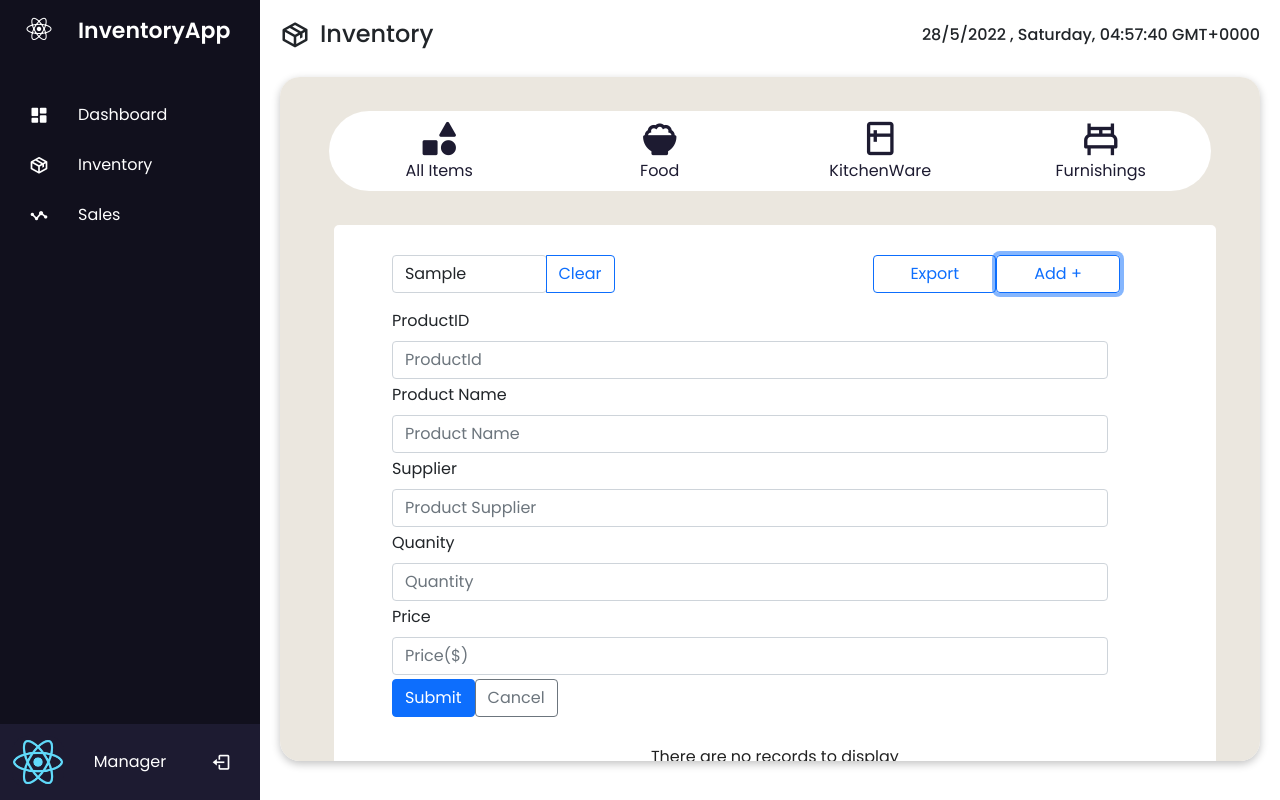
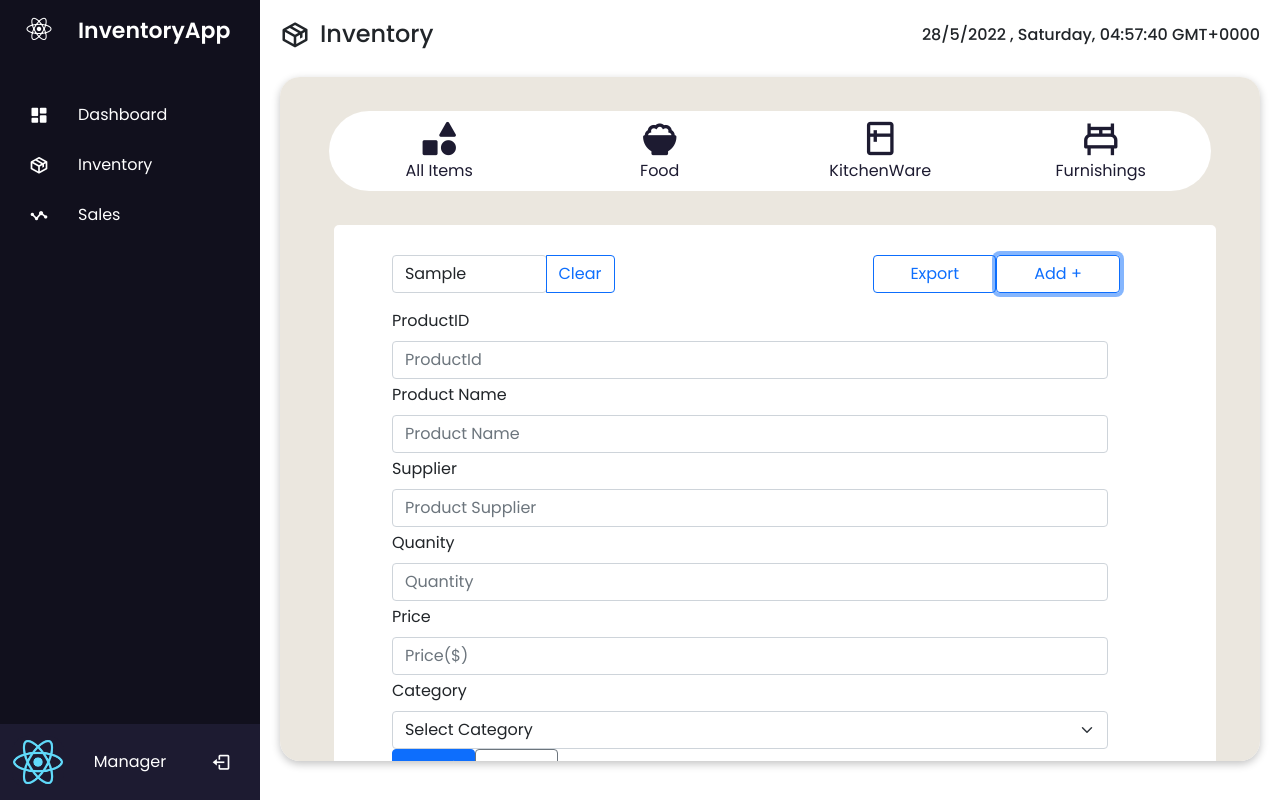
Before and after one commit to kendricktty/simplylogs, a React (Create React App) app in the folder inventoryapp-frontend/: page /inventory in a window 1280 px wide. Both pictures are taken after typing "Sample" into the empty fields and a click on the button "Add +". Built offline with nearby package versions, Linux system fonts and the light colour scheme.

Commit message:
added state to form

```diff
--- a/inventoryapp-frontend/src/components/InventoryUtilityBar.js
+++ b/inventoryapp-frontend/src/components/InventoryUtilityBar.js
@@ -19,11 +19,45 @@ export default function InventoryUtilityBar(props) {
   // This is the function when the button is pressed
   // to add items to data.json
 
-  const [showForm, setForm] = React.useState(false);
+  const [showForm, setShowForm] = React.useState(false);
+  const [formData, setFormData] = React.useState({
+    productId: "",
+    productName: "",
+    supplier: "",
+    quantity: "",
+    category: "",
+    price: ""
+  })
+
+  function handleSubmit(e) {
+    e.preventDefault()
+    console.log(formData)
+  }
+
+  function handleCancel() {
+    setFormData({
+      productId: "",
+      productName: "",
+      supplier: "",
+      quantity: "",
+      category: "",
+      price: ""
+    })
+    setShowForm(!showForm)
+  }
+
+  function handleChange(e) {
+    const {name, value} = e.target
+    setFormData(prevState => {
+      return {
+        ...prevState,
+        [name]: value
+      }
+    })
+  }
+
   function addButtonPressed() {
-    console.log(showForm);
-    console.log("Pressed");
-    setForm(!showForm);
+    setShowForm(!showForm);
   }
 
   return (
@@ -77,46 +111,74 @@ export default function InventoryUtilityBar(props) {
         Add +
       </button>
 
-      {showForm ? (
-        <Form>
+      {showForm && (
+        <Form onSubmit={handleSubmit}>
           <Form.Group className="mb-1" controlId="exampleForm.ControlInput1">
-            <Form.Label>ProductID</Form.Label>
-            <Form.Control type="text" placeholder="ProductId" />
+            <Form.Label >ProductID</Form.Label>
+            <Form.Control
+              type="text"
+              placeholder="ProductId"
+              name="productId"
+              value={formData.productId}
+              onChange={handleChange}/>
           </Form.Group>
           <Form.Group className="mb-1" controlId="exampleForm.ControlInput1">
             <Form.Label>Product Name</Form.Label>
-            <Form.Control type="text" placeholder="Product Name" />
+            <Form.Control
+              type="text"
+              placeholder="Product Name"
+              name="productName"
+              value={formData.productName}
+              onChange={handleChange}/>
           </Form.Group>
           <Form.Group className="mb-1" controlId="exampleForm.ControlInput1">
             <Form.Label>Supplier</Form.Label>
-            <Form.Control type="text" placeholder="Product Supplier" />
+            <Form.Control
+              type="text"
+              placeholder="Product Supplier"
+              name="supplier"
+              value={formData.supplier}
+              onChange={handleChange}/>
           </Form.Group>
           <Form.Group className="mb-1" controlId="exampleForm.ControlInput1">
             <Form.Label>Quanity</Form.Label>
-            <Form.Control type="number" placeholder="Quantity" />
+            <Form.Control
+              type="number"
+              placeholder="Quantity"
+              name="quantity"
+              onChange={handleChange}
+              value={formData.quantity} />
           </Form.Group>
           <Form.Group className="mb-1" controlId="exampleForm.ControlInput1">
             <Form.Label>Price</Form.Label>
-            <Form.Control type="number" placeholder="Price($)" />
+            <Form.Control
+              type="number"
+              placeholder="Price($)"
+              name="price"
+              value={formData.price}
+              onChange={handleChange}/>
           </Form.Group>
-          <Button
-            variant="primary"
-            onClick={() => {
-              setForm(false);
-            }}
-          >
+          <Form.Label>Category</Form.Label>
+          <Form.Select
+            name="category"
+            value={formData.category}
+            onChange={handleChange}>
+            <option value="">Select Category</option>
+            <option value="food">Food</option>
+            <option value="kitchenware">KitchenWare</option>
+            <option value="furnishings">Furnishings</option>
+          </Form.Select>
+          <Button type="submit" variant="primary">
             Submit
           </Button>
           <Button
             variant="outline-secondary"
-            onClick={() => {
-              setForm(false);
-            }}
+            onClick={handleCancel}
           >
             Cancel
           </Button>
         </Form>
-      ) : null}
+      )}
     </div>
   );
 }
--- a/inventoryapp-frontend/src/pages/Inventory.js
+++ b/inventoryapp-frontend/src/pages/Inventory.js
@@ -2,7 +2,6 @@ import React from 'react'
 import SideNav from '../components/SideNav'
 import InventoryHeader from '../components/InventoryHeader';
 import InventoryNav from '../components/InventoryNav';
-import InventoryUtilityBar from '../components/InventoryUtilityBar';
 import InventoryTable from '../components/InventoryTable';
 
 function Inventory() {
@@ -13,7 +12,6 @@ function Inventory() {
           <InventoryHeader />
           <div className="inventoryDisplay">
             <InventoryNav />
-            {/* <InventoryUtilityBar /> */}
             <div className="inventoryTable">
                 <InventoryTable />
                 Generated Barcode:
```
